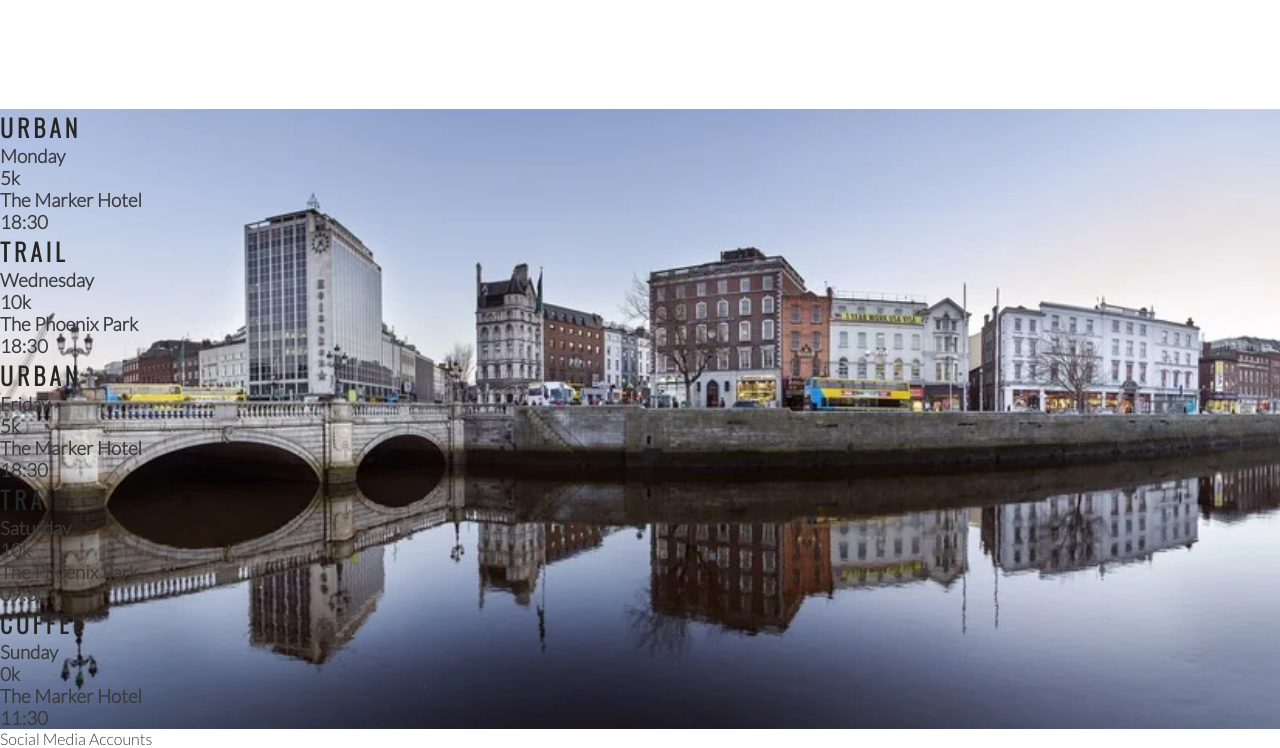
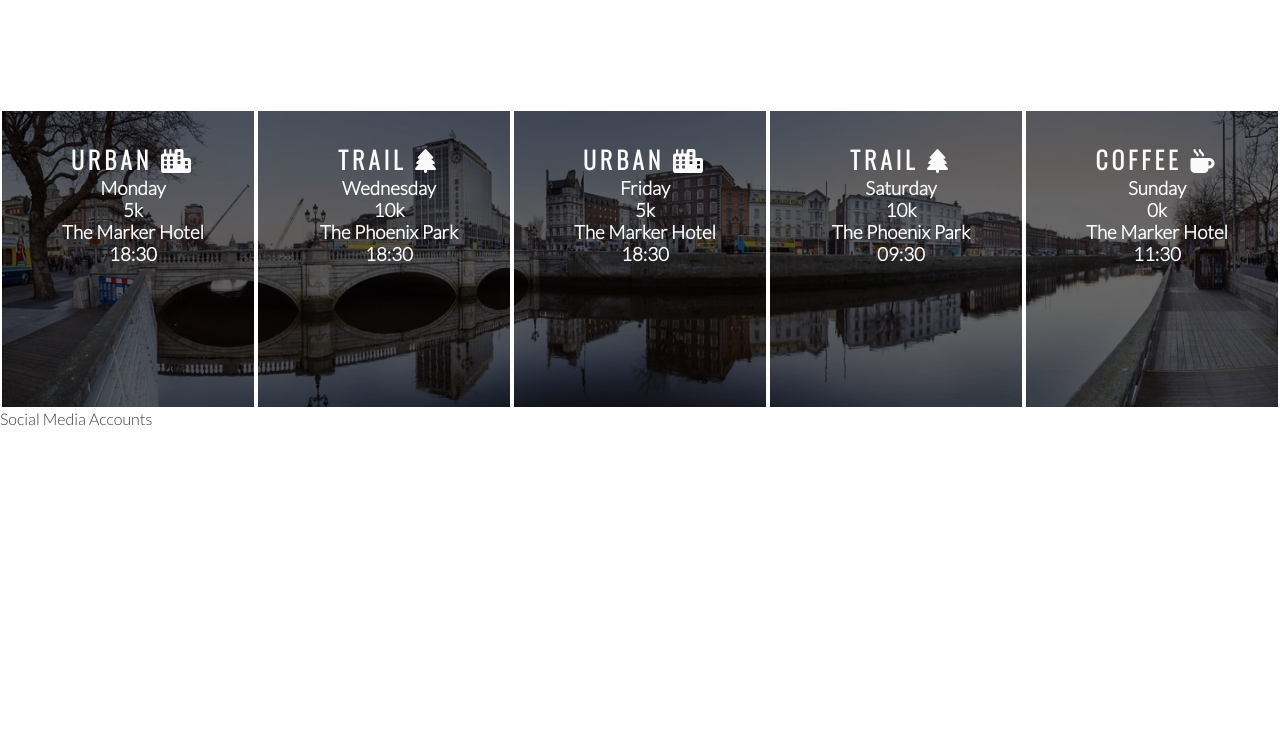
Before and after one commit to benjackson3811/love-running, a plain HTML site: page index.html in a window 1280 px wide. Shown: the part 1186-1934 px from the top of the page. After the commit the page ends 1614 px from the top, so only its background shows below. Drawn offline with nearby package versions, Linux system fonts and the light colour scheme.

Commit message:
Style times panels and add icons

```diff
--- a/assests/css/style.css
+++ b/assests/css/style.css
@@ -200,3 +200,19 @@ body {
         width: 100%;
         overflow:hidden;
     }
+
+    #times div {
+        color:#fafafa;
+        background-color: rgba(0,0,0,.6);
+        width: 20%;
+        height: 300px;
+        float: left;
+        padding:30px 0 0 10px;
+        text-align: center;
+        border: 2px solid white;
+        box-sizing: border-box;
+    }
+
+    #times h2 {
+        color: #fafafa;
+    }
--- a/index.html
+++ b/index.html
@@ -85,38 +85,39 @@
     </section>
     <section id = "times">
        <div>
-        <h2>Urban</h2>
+        <h2>Urban <i class="fa-solid fa-city"></i></h2>
         <h3>Monday</h3>
         <h3>5k</h3>
         <h3>The Marker Hotel</h3>
         <h3>18:30</h3>
        </div>
        <div>
-        <h2>Trail</h2>
+        <h2>Trail <i class="fa-solid fa-tree"></i></h2>
         <h3>Wednesday</h3>
         <h3>10k</h3>
         <h3>The Phoenix Park</h3>
         <h3>18:30</h3>
        </div>
        <div>
-        <h2>Urban</h2>
+        <h2>Urban <i class="fa-solid fa-city"></i></h2>
         <h3>Friday</h3>
         <h3>5k</h3>
         <h3>The Marker Hotel</h3>
         <h3>18:30</h3>
        </div>
        <div>
-        <h2>Trail</h2>
+        <h2>Trail <i class="fa-solid fa-tree"></i></h2>
         <h3>Saturday</h3>
         <h3>10k</h3>
         <h3>The Phoenix Park</h3>
         <h3>09:30</h3>
+        </div>
         <div>
-            <h2>Coffee</h2>
-            <h3>Sunday</h3>
-            <h3>0k</h3>
-            <h3>The Marker Hotel</h3>
-            <h3>11:30</h3>
+        <h2>Coffee <i class="fa-solid fa-mug-hot"></i></h2>
+        <h3>Sunday</h3>
+        <h3>0k</h3>
+        <h3>The Marker Hotel</h3>
+        <h3>11:30</h3>
        </div>
     </section>
     <footer>
```
